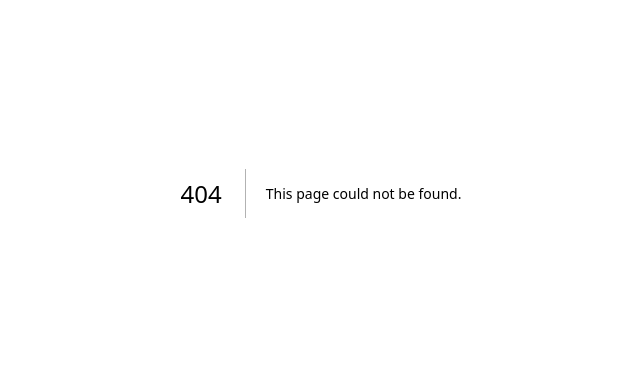
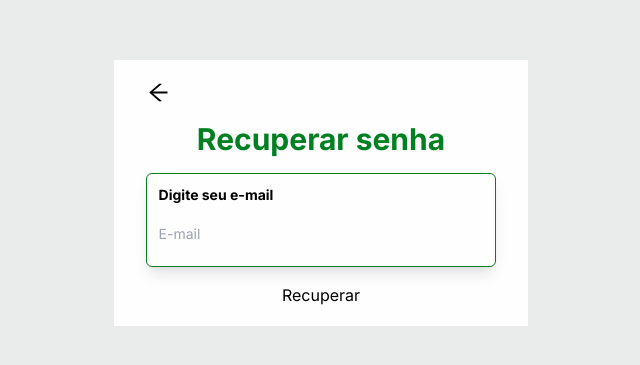
Before and after one commit to matheus98rocha/devsync, a Next.js app: page /forgot-password in a window 1280 px wide. Before the commit this address had no page. Shown: the part 207-572 px from the top of the page, without its empty margins (319-959 px from the left). Built offline with nearby package versions, Linux system fonts and the light colour scheme; what tailwindcss-animated would draw is missing.

Commit message:
feat - Recovery password Page

```diff
--- /dev/null
+++ b/src/app/forgot-password/page.tsx
@@ -0,0 +1,41 @@
+'use client'
+import { useState } from 'react'
+import PrimaryInput from '../components/input/primary-input.component'
+import { AiOutlineArrowLeft } from 'react-icons/ai'
+import Link from 'next/link'
+
+export default function ForgotPassword() {
+  const [emailRecoveryPassword, setEmailRecoveryPassword] = useState('')
+  return (
+    <div className="h-screen w-screen flex items-center justify-center flex-col">
+      <div
+        className="bg-backgroud
+      h-1/3
+      py-3
+      px-8
+      flex
+      items-center
+      justify-center
+      flex-col
+      gap-4
+      animate-fade-left
+      "
+      >
+        <div className="w-full items-start">
+          <Link href={"/"}>
+            <AiOutlineArrowLeft size={25} className="hover:cursor-pointer" />
+          </Link>
+        </div>
+        <h2 className="text-primary text-3xl font-bold">Recuperar senha</h2>
+        <PrimaryInput
+          type="email"
+          label="Digite seu e-mail"
+          placeholder="E-mail"
+          handleChangeInput={(e) => setEmailRecoveryPassword(e.target.value)}
+          valueInput={emailRecoveryPassword}
+        />
+        <button>Recuperar</button>
+      </div>
+    </div>
+  )
+}
--- a/src/app/layout.tsx
+++ b/src/app/layout.tsx
@@ -18,7 +18,9 @@ export default function RootLayout({
 }) {
   return (
     <html lang="en">
-      <body className={inter.className}>{children}</body>
+      <body className={`${inter.className} bg-contrastBackgroud`}>
+        {children}
+      </body>
     </html>
   )
 }
--- a/src/app/components/auth/auth.component.tsx
+++ b/src/app/layout/auth/auth.component.tsx
@@ -1,7 +1,9 @@
 'use client'
 import React from 'react'
-import PrimaryInput from '../input/primary-input.component'
 import SocialMediaIcons from './components/social-media-icons/social-media-icons.components'
+import PrimaryInput from '@/app/components/input/primary-input.component'
+
+import Link from 'next/link'
 
 function Auth() {
   const [email, setEmail] = React.useState('')
@@ -55,6 +57,14 @@ function Auth() {
           valueInput={password}
           handleChangeInput={(event) => setPassword(event.target.value)}
         />
+        <div className="flex items-start w-full m-0">
+          <Link
+            href={'/forgot-password'}
+            className="text-sm text-primary hover:cursor-pointer"
+          >
+            Esqueceu a sua senha?
+          </Link>
+        </div>
         {step === 'login' ? (
           <button>Logar</button>
         ) : (
--- a/src/app/page.tsx
+++ b/src/app/page.tsx
@@ -1,5 +1,5 @@
 import React from 'react'
-import Auth from './components/auth/auth.component'
+import Auth from './layout/auth/auth.component'
 
 export const metadata = {
   title: 'Bem-vindo(a)',
@@ -10,7 +10,6 @@ export default function Home() {
     <>
       <div
         className="
-      bg-contrastBackgroud
       h-screen
       w-screen
       flex
```
Also changed, not shown: src/app/layout/auth/components/social-media-icons/social-media-icons-types.ts (renamed from src/app/components/auth/components/social-media-icons/social-media-icons-types.ts), src/app/layout/auth/components/social-media-icons/social-media-icons.components.tsx (renamed from src/app/components/auth/components/social-media-icons/social-media-icons.components.tsx), 2 other files (tests, documents, lock files or other folders).
